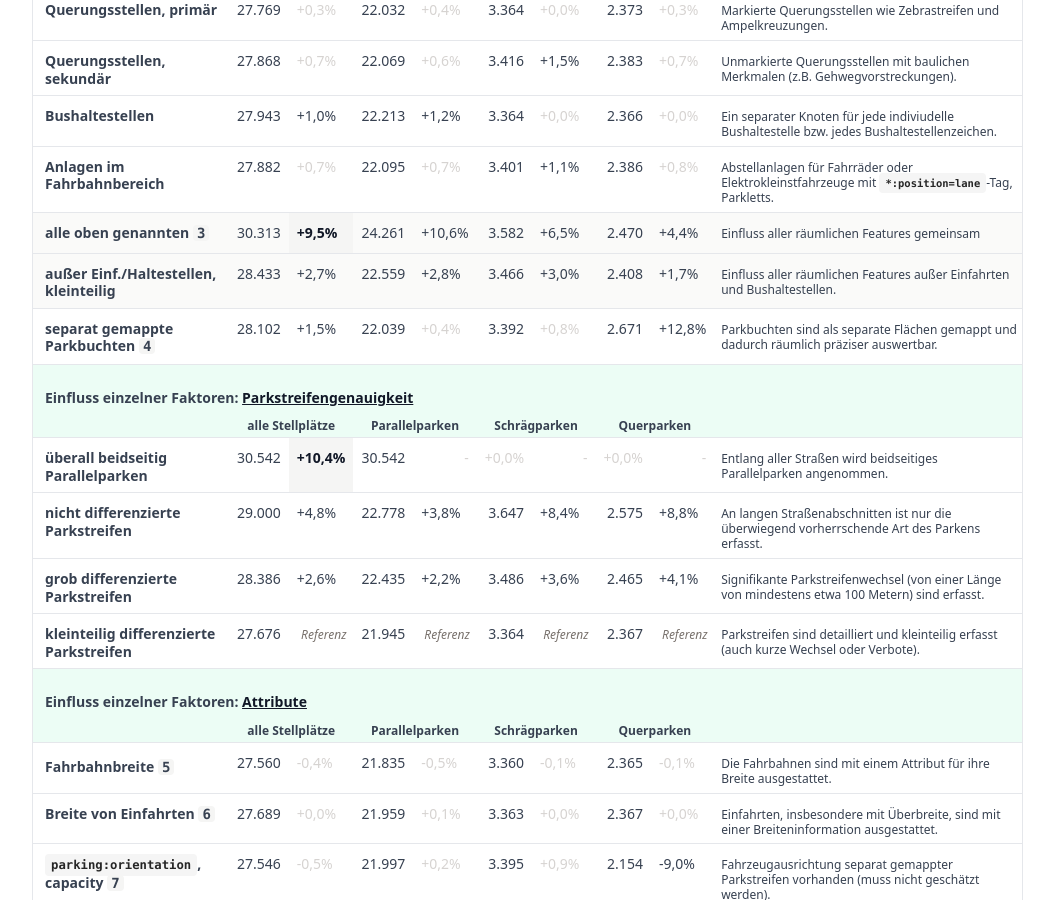
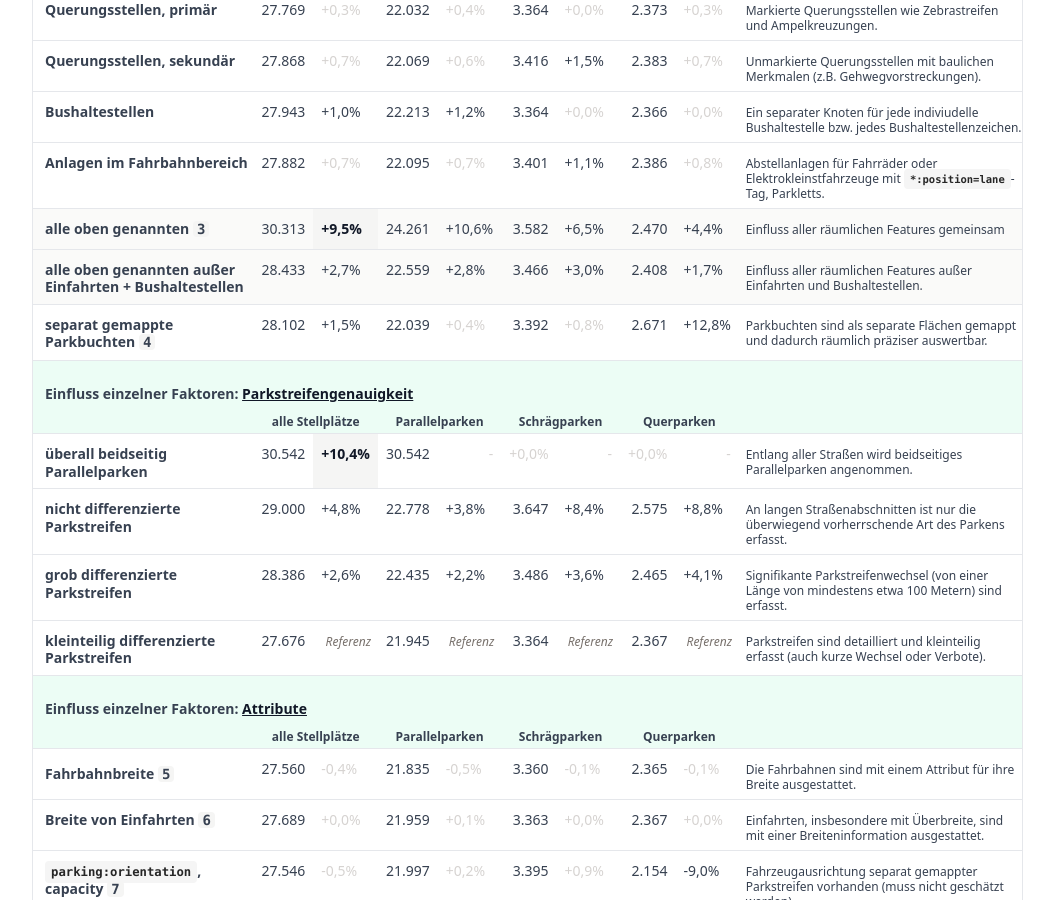
Before and after one commit to osmberlin/parkraum.osm-verkehrswende.org, a Jekyll site: the page built from _posts/2022-07-15-einflussfaktoren-datenqualitaet.md, in a window 1280 px wide and 900 px high, scrolled down 7768 px. Shown: the whole window, without its empty margins (36-1090 px from the left). Built offline with Jekyll 4.4.1, drawn with Linux system fonts in a browser that asks for light colours.

Commit message:
Post Einflussfaktoren: Rename line

```diff
--- a/_includes/_posts/2022-07-15/table.html
+++ b/_includes/_posts/2022-07-15/table.html
@@ -211,7 +211,7 @@
       </tr>
       <tr class="bg-stone-50">
         <th class="py-2 pl-3 align-baseline leading-tight">
-          au&szlig;er Einf./Haltestellen, kleinteilig
+          alle oben genannten außer Einfahrten + Bushaltestellen
         </th>
         <td class="text-right">28.433</td>
         <td class="text-left">+2,7%</td>
```
